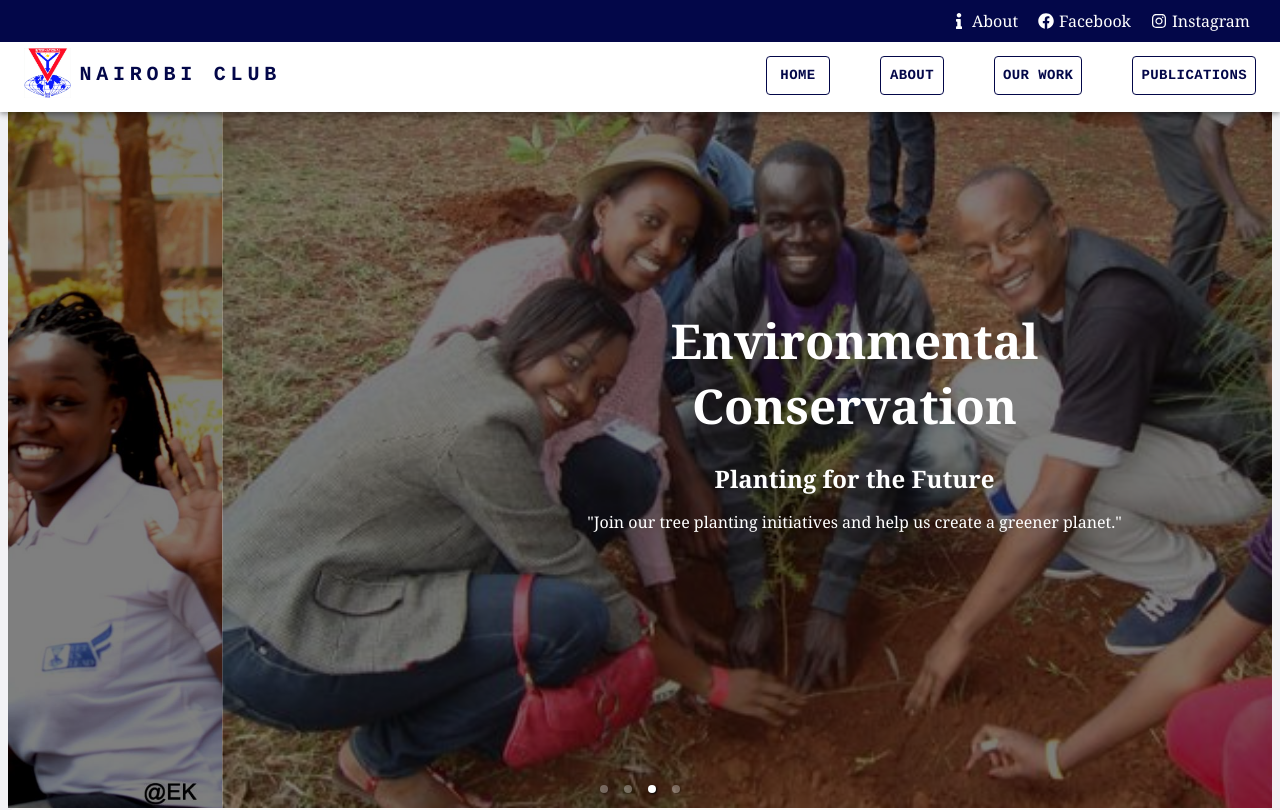
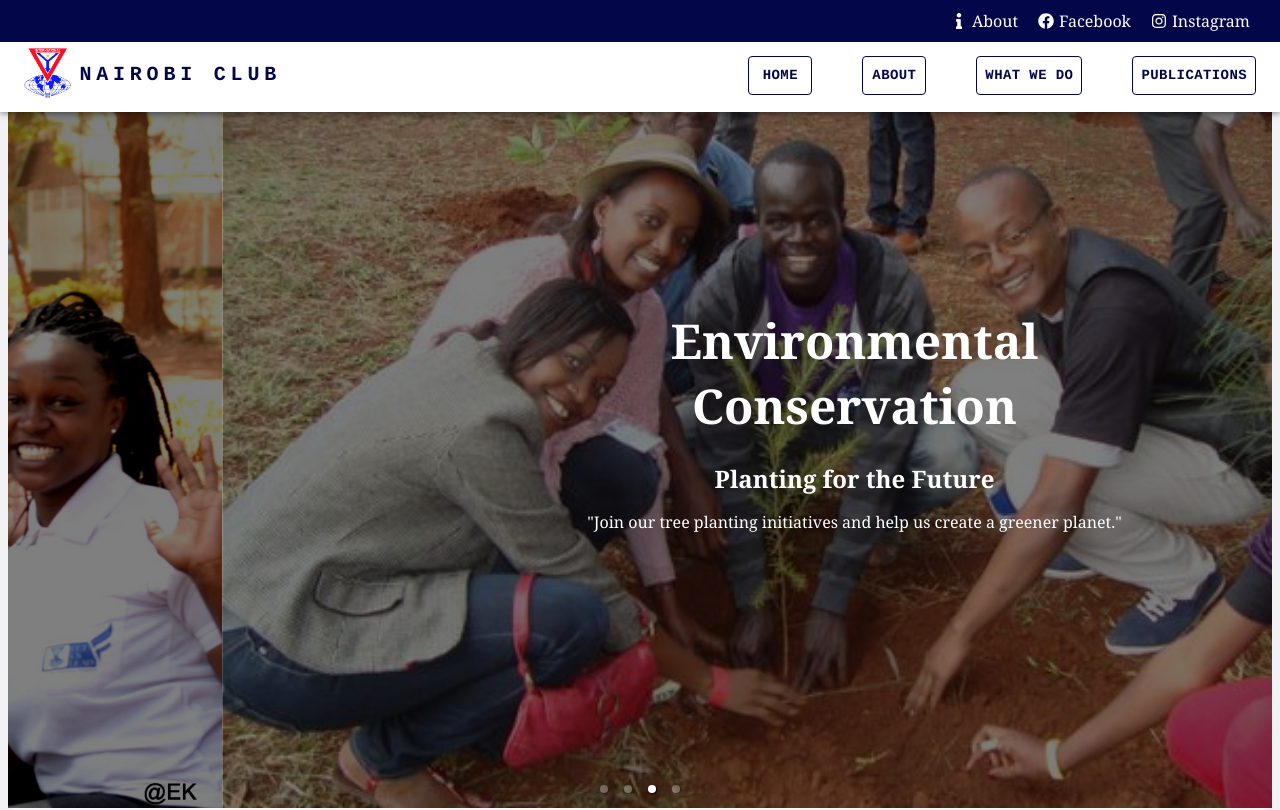
Before and after one commit to Njogu23/nairobi-ysmen, a React (Vite) app: page / in a window 1280 px wide. Shown: the top 810 px of the page. Built offline with nearby package versions, Linux system fonts and the light colour scheme.

Commit message:
about background img fix

```diff
--- a/src/components/About/about.css
+++ b/src/components/About/about.css
@@ -3,7 +3,7 @@
     position: relative;
     width: 100%;
     min-height: 100vh;
-    background-image: url('fellowship.jpg'); /* Replace with your image URL */
+    background-image: url('/fellowship.jpg'); /* Replace with your image URL */
     background-size: cover;
     background-position: center;
     background-repeat: no-repeat;
--- a/src/components/Navbar/NavBar.jsx
+++ b/src/components/Navbar/NavBar.jsx
@@ -14,7 +14,7 @@ import { FaFacebook, FaInfo, FaInstagram } from 'react-icons/fa';
 import { NavLink } from 'react-router-dom';
 import "./Navbar.css";
 
-const navs = ['Home','About', 'Our Work', 'Publications'];
+const navs = ['Home','About', 'What We Do', 'Publications'];
 
 function NavBar() {
   const [anchorElNav, setAnchorElNav] = useState(null);
```
